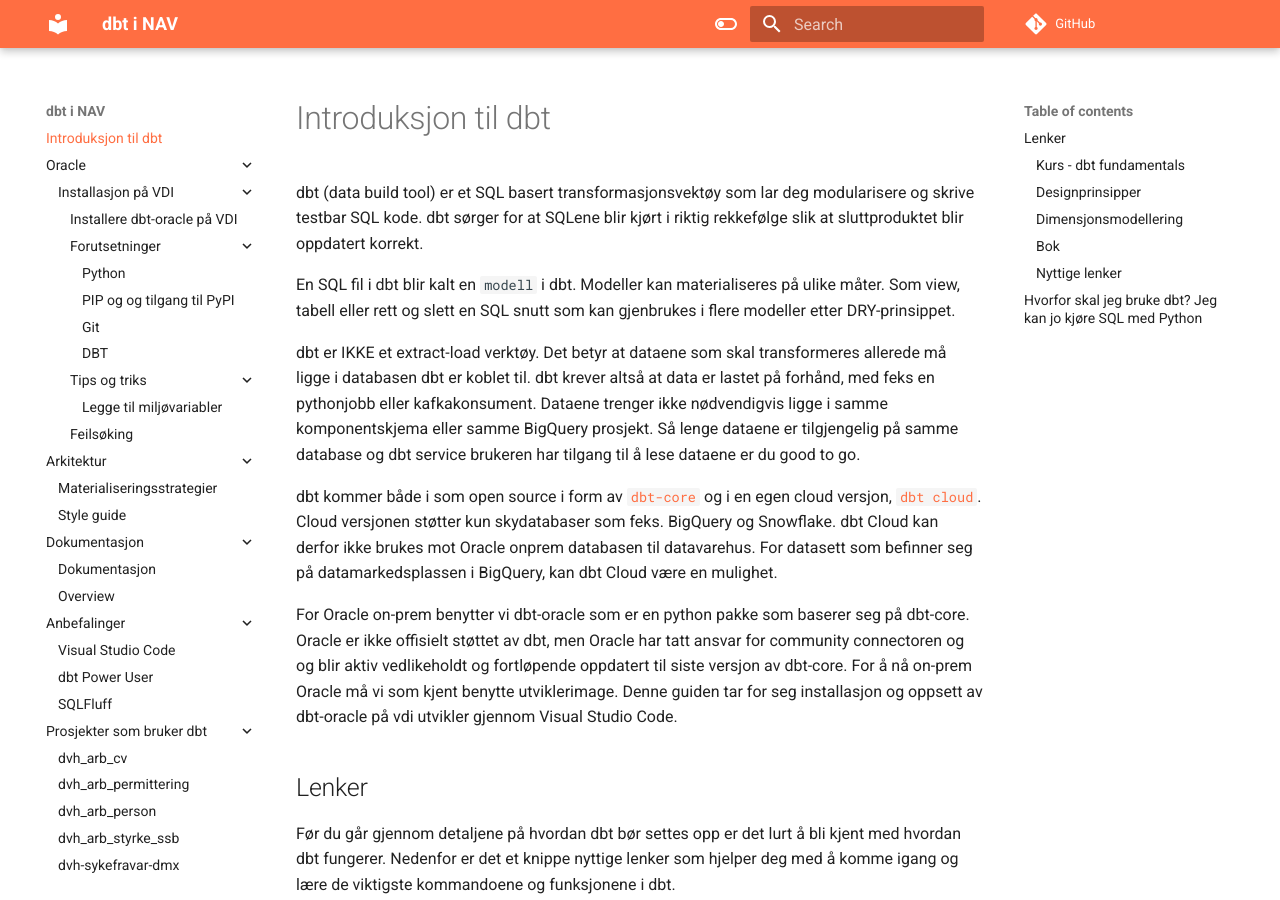
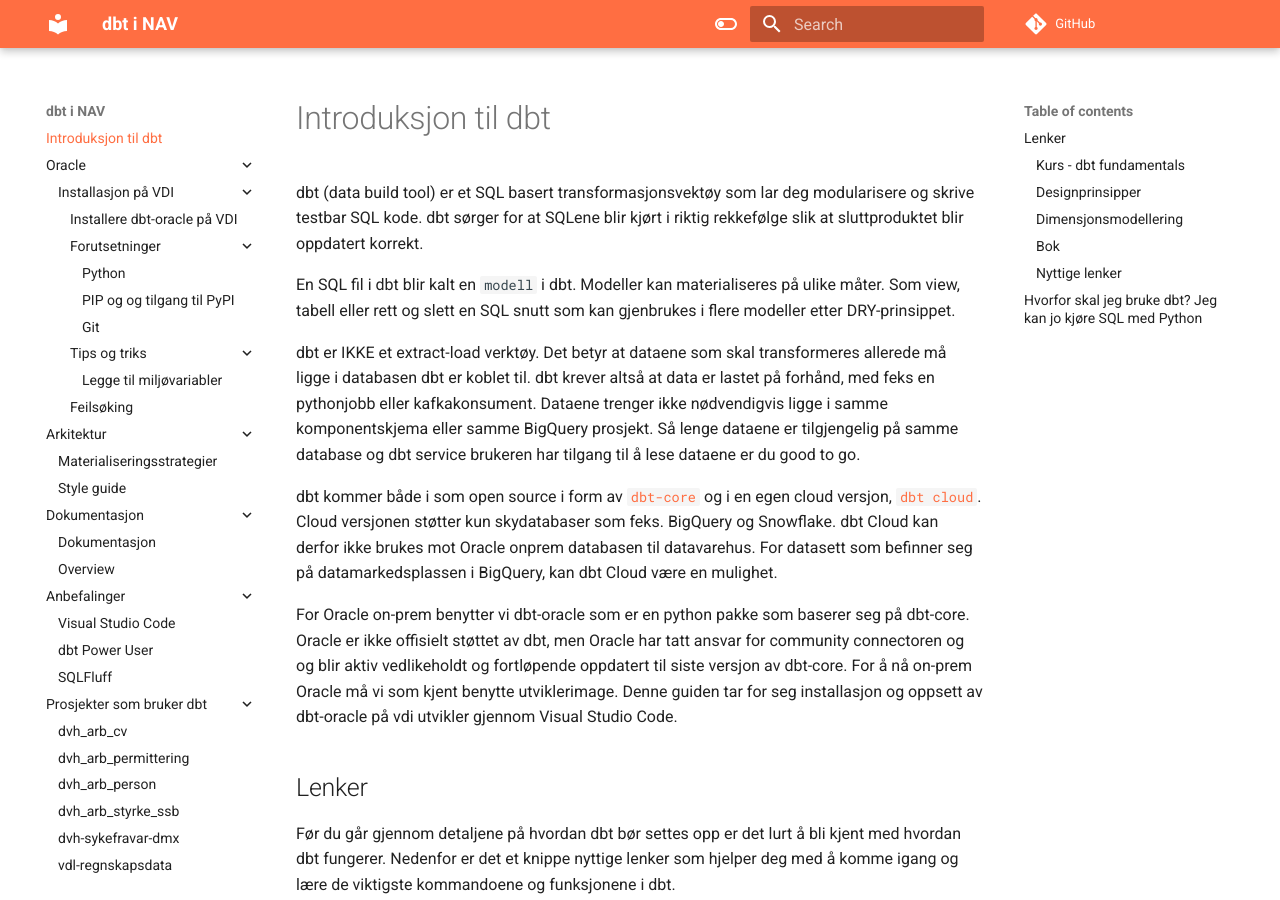
Before and after one commit to navikt/dbt-i-nav, an MkDocs documentation site: the page built from docs/index.md, in a window 1280 px wide and 900 px high. Built offline with MkDocs 1.6.1 and Material for MkDocs 9.7.7, drawn with Linux system fonts in a browser that asks for light colours; comment, search, counter and statistics services are not loaded; part of the change alters nothing that is shown.

```diff
--- a/mkdocs.yml
+++ b/mkdocs.yml
@@ -12,7 +12,6 @@ nav:
             - Installasjon-på-VDI/python.md
             - Installasjon-på-VDI/pip-og-oppsett.md
             - Installasjon-på-VDI/git.md
-            - Installasjon-på-VDI/dbt.md
 
         - Tips og triks:
             - Installasjon-på-VDI/miljovariabler.md
@@ -37,6 +36,8 @@ nav:
       - prosjekter/dvh-sykefravar-dmx.md
       - prosjekter/nystol/vdl-regnskapsdata.md
       - prosjekter/bomlo-dbt.md
+  - Arkiv:
+      - Installasjon-på-VDI/dbt.md
 
 theme:
   name: material
```
